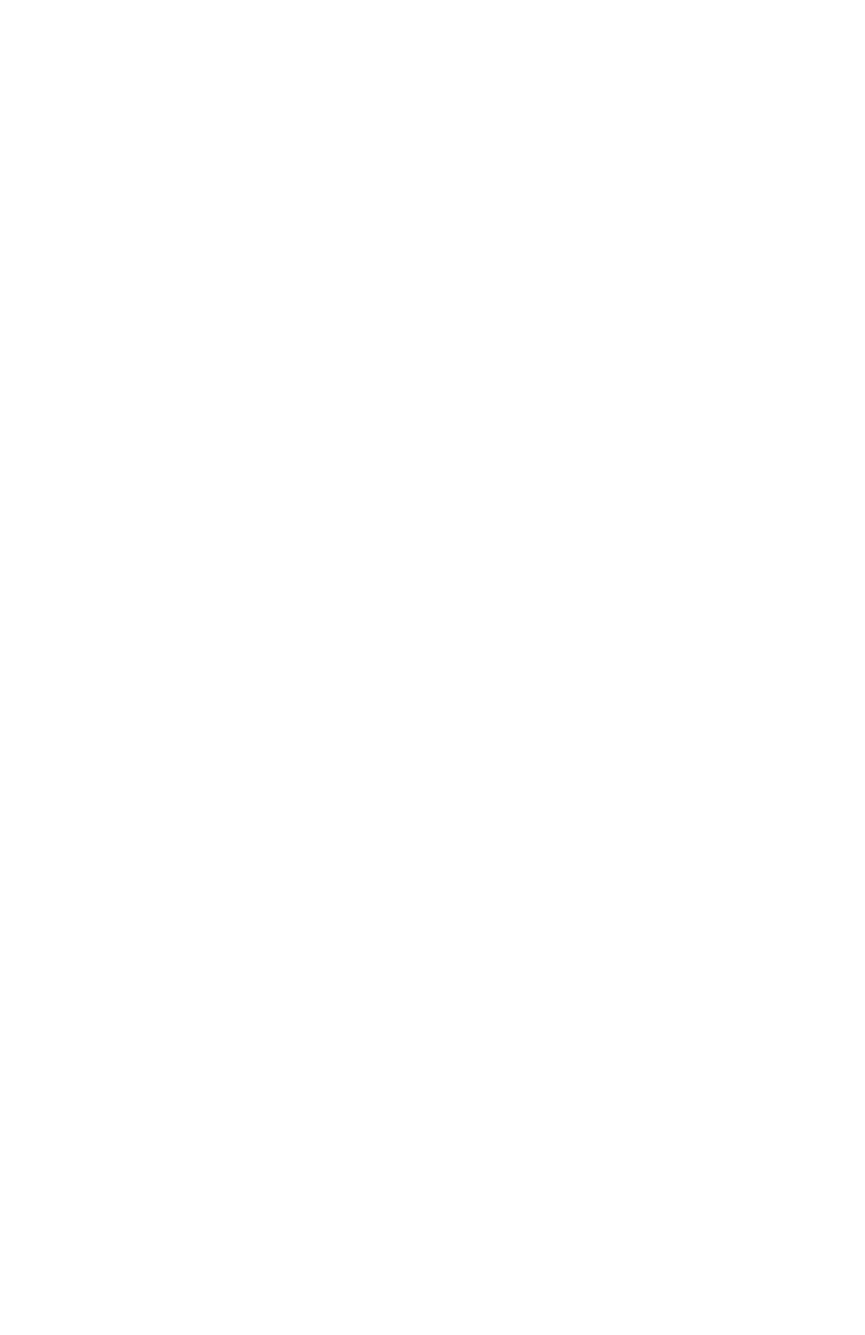
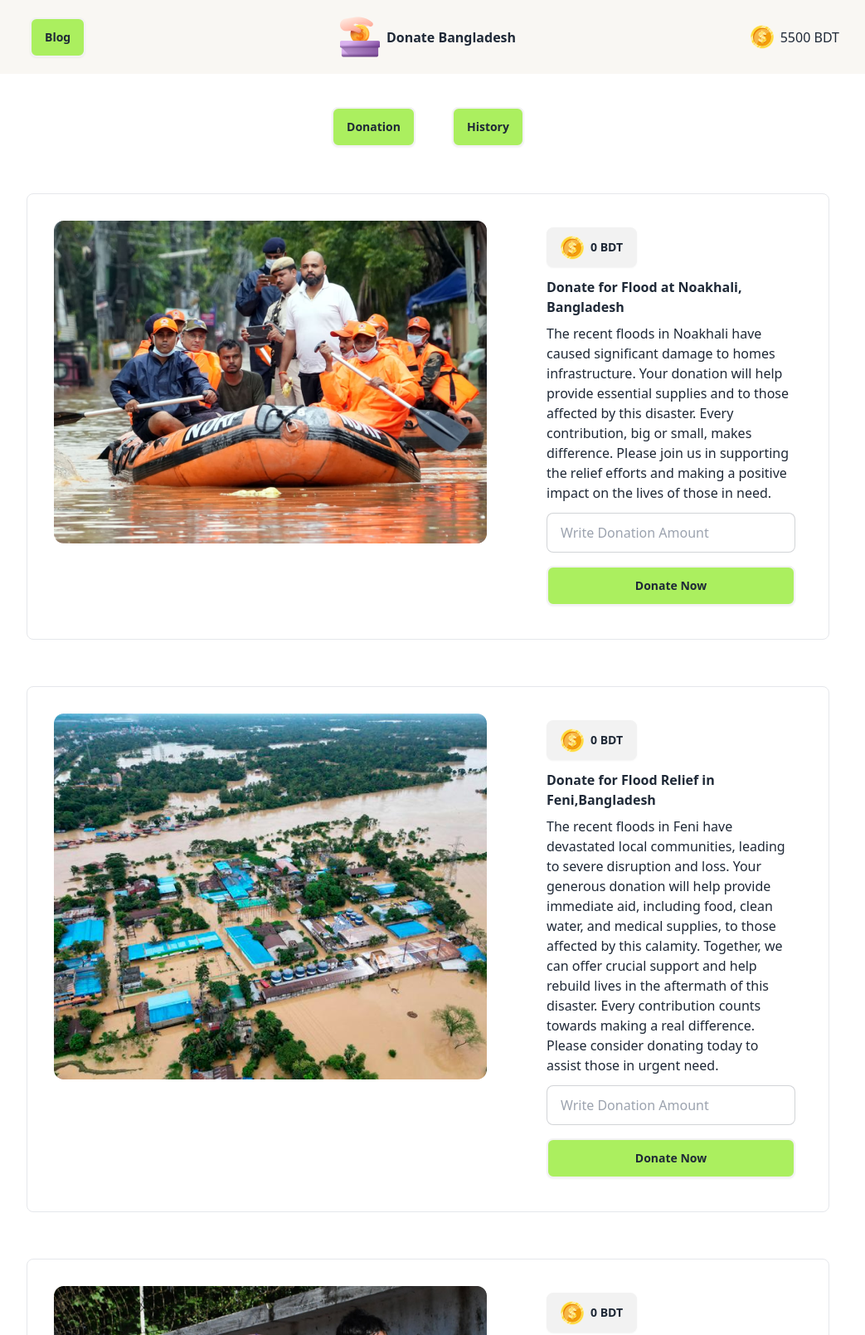
Before and after one commit to Abubokor748/assignment-5, a plain HTML site: page index.html in a window 1280 px wide. Shown: the top 1609 px of the page at 83% size, without its empty margins (124-1167 px from the left). Before the commit the page ends 800 px from the top, so only its background shows below. Drawn offline with nearby package versions, Linux system fonts and the light colour scheme.

Commit message:
home page is done

```diff
--- a/index.html
+++ b/index.html
@@ -1,5 +1,5 @@
 <!DOCTYPE html>
-<html lang="en">
+<html lang="en" data-theme="light">
   <head>
     <meta charset="UTF-8" />
     <meta name="viewport" content="width=device-width, initial-scale=1.0" />
@@ -44,10 +44,134 @@
     </style>
   </head>
   <body>
-    <main>
+    <header>
       <section>
-        <h1 class=""></h1>
+        <nav>
+          <div class="navbar bg-[#F9F7F3] px-3 py-4 lg:p-5 lg:px-36">
+            <div class="navbar-start">
+              <div class="rounded-md px-4 ">
+                <button class="btn bg-[#ABEF5F] py-3 border-2">Blog</button>
+              </div>
+            </div>
+            <div class="navbar-center gap-2">
+              <img src="assets/logo.png" alt="404 error" />
+              <h2 class="font-bold hidden sm:block">Donate Bangladesh</h2>
+            </div>
+            <div class="navbar-end gap-2">
+              <img src="assets/coin.png" alt="" />
+              <p>5500 BDT</p>
+            </div>
+          </div>
+          <div class="flex gap-5 justify-center mt-5 lg:mt-10 lg:gap-11">
+            <button class="btn bg-[#ABEF5F] border-2">Donation</button>
+            <button class="btn bg-[#ABEF5F] border-2">History</button>
+          </div>
+        </nav>
       </section>
+    </header>
+    <main class="mx-3 my-4 mt-9 lg:p-5 lg:px-36">
+      <!-- card 1 starts-->
+      <section class="border rounded-lg lg:flex">
+        <div class="p-6 lg:p-8">
+          <img src="assets/noakhali.png" class="lg:max-w-fit" alt="404 error" />
+        </div>
+        <div class="p-6 lg:p-10">
+          <button class="btn">
+            <img src="assets/coin.png" alt="404 error" />
+            <span>0 BDT</span>
+          </button>
+          <div class="mt-3">
+            <h3 class="font-extrabold mb-2">
+              Donate for Flood at Noakhali, Bangladesh
+            </h3>
+            <p>
+              The recent floods in Noakhali have caused significant damage to
+              homes infrastructure. Your donation will help provide essential
+              supplies and to those affected by this disaster. Every
+              contribution, big or small, makes difference. Please join us in
+              supporting the relief efforts and making a positive impact on the
+              lives of those in need.
+            </p>
+          </div>
+          <input
+            type="text"
+            placeholder="Write Donation Amount"
+            class="input input-bordered w-full mt-3"
+          />
+          <div class="text-center mt-4">
+            <button class="btn bg-[#ABEF5F] border-2 px-24 w-full font-bold">
+              Donate Now
+            </button>
+          </div>
+        </div>
+      </section>
+      <!-- card 1 done -->
+
+      <!-- card 2 starts-->
+      <section class="border rounded-lg mt-14 lg:flex">
+        <div class="p-6 lg:p-8">
+          <img src="assets/feni.png" class="lg:max-w-fit" alt="404 error" />
+        </div>
+        <div class="p-6 lg:p-10">
+          <button class="btn">
+            <img src="assets/coin.png" alt="404 error" />
+            <span>0 BDT</span>
+          </button>
+          <div class="mt-3">
+            <h3 class="font-extrabold mb-2">
+              Donate for Flood Relief in Feni,Bangladesh
+            </h3>
+            <p>
+              The recent floods in Feni have devastated local communities, leading to severe disruption and loss. Your generous donation will help provide immediate aid, including food, clean water, and medical supplies, to those affected by this calamity. Together, we can offer crucial support and help rebuild lives in the aftermath of this disaster. Every contribution counts towards making a real difference. Please consider donating today to assist those in urgent need.
+            </p>
+          </div>
+          <input
+            type="text"
+            placeholder="Write Donation Amount"
+            class="input input-bordered w-full mt-3"
+          />
+          <div class="text-center mt-4">
+            <button class="btn bg-[#ABEF5F] border-2 px-24 w-full font-bold">
+              Donate Now
+            </button>
+          </div>
+        </div>
+      </section>
+      <!-- card 2 done -->
+
+      <!-- card 3 starts-->
+      <section class="border rounded-lg mt-14 lg:flex">
+        <div class="p-6 lg:p-8">
+          <img src="assets/quota-protest.png" class="lg:max-w-fit" alt="404 error" />
+        </div>
+        <div class="p-6 lg:p-10">
+          <button class="btn">
+            <img src="assets/coin.png" alt="404 error" />
+            <span>0 BDT</span>
+          </button>
+          <div class="mt-3">
+            <h3 class="font-extrabold mb-2">
+              Aid for Injured in the Quota Movement
+            </h3>
+            <p>
+              The recent Quota movement has resulted in numerous injuries and significant hardship for many individuals. Your support is crucial in providing medical assistance, rehabilitation, and necessary supplies to those affected. By contributing, you help ensure that injured individuals receive the care and support they need during this challenging time. Every donation plays a vital role in alleviating their suffering and aiding in their recovery. Please consider making a donation to support these brave individuals in their time of need.
+            </p>
+          </div>
+          <input
+            type="text"
+            placeholder="Write Donation Amount"
+            class="input input-bordered w-full mt-3"
+          />
+          <div class="text-center mt-4">
+            <button class="btn bg-[#ABEF5F] border-2 px-24 w-full font-bold">
+              Donate Now
+            </button>
+          </div>
+        </div>
+      </section>
+      <!-- card 3 done -->
     </main>
+    <footer class="px-3 py-5 bg-[#F9F7F3] lg:p-5 lg:px-10">
+    </footer>
   </body>
 </html>
```
Also changed, not shown: assets/coin.png (added), assets/feni.png (added), assets/logo.png (added), assets/noakhali.png (added), assets/quota-protest.png (added).
